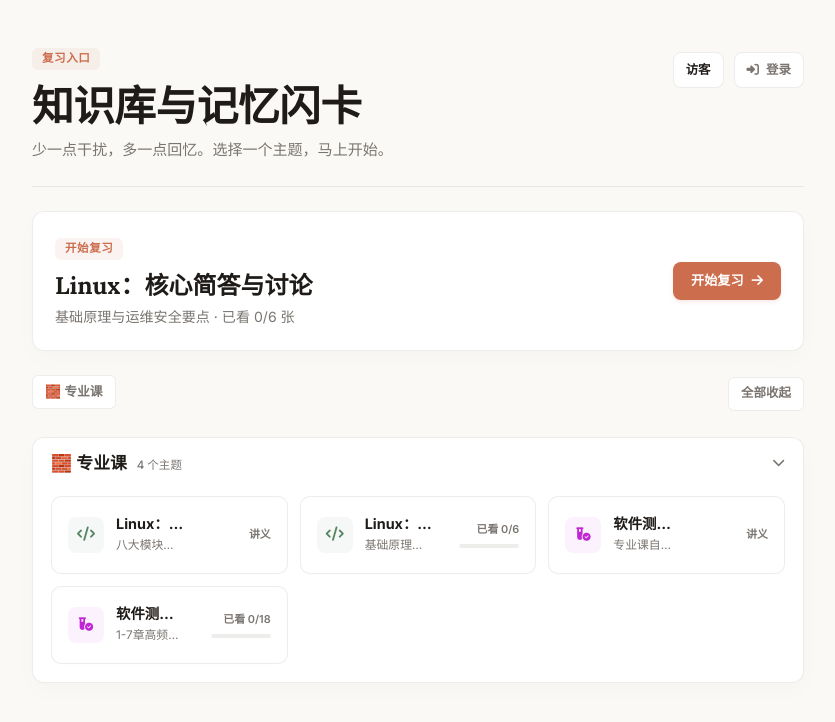
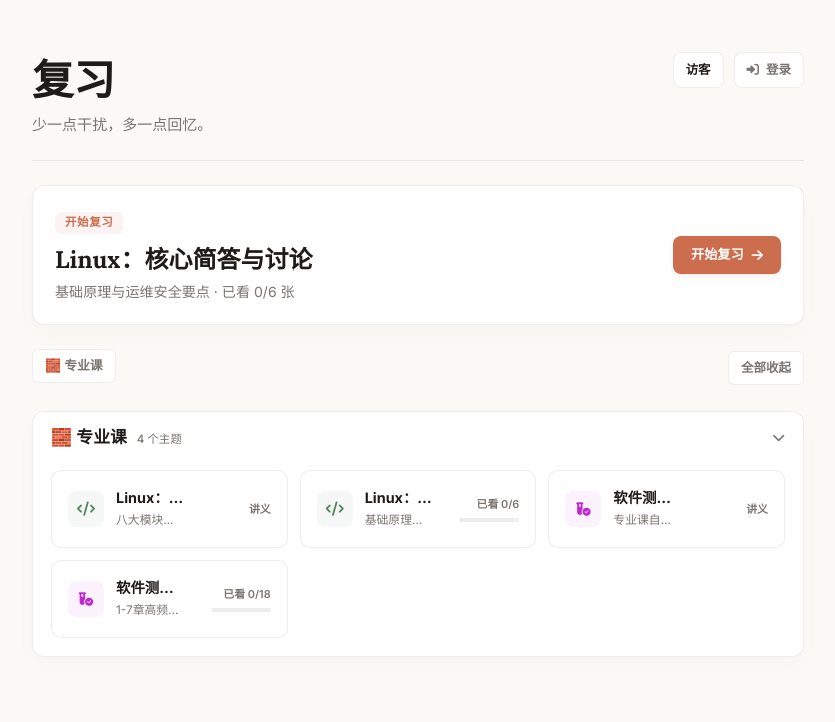
Before and after one commit to zyzcq/math-flashcards, a plain HTML site: page index.html in a window 1280 px wide. Shown: the whole page, without its empty margins (222-1057 px from the left). Drawn offline with nearby package versions, Linux system fonts and the light colour scheme.

Commit message:
style: simplify home title and disable automatic redirects to login page

```diff
--- a/index.html
+++ b/index.html
@@ -3,7 +3,7 @@
 <head>
     <meta charset="UTF-8">
     <meta name="viewport" content="width=device-width, initial-scale=1.0, maximum-scale=1.0, user-scalable=no, viewport-fit=cover">
-    <title>复习网站 - 首页</title>
+    <title>复习</title>
     <script src="https://cdn.tailwindcss.com"></script>
     <link rel="stylesheet" href="https://cdnjs.cloudflare.com/ajax/libs/font-awesome/6.4.0/css/all.min.css">
     <link rel="stylesheet" href="css/common.css">
@@ -12,9 +12,8 @@
 <body class="home-page">
     <header class="home-header">
         <div class="home-title">
-            <p class="home-kicker">复习入口</p>
-            <h1>知识库与记忆闪卡</h1>
-            <p>少一点干扰，多一点回忆。选择一个主题，马上开始。</p>
+            <h1>复习</h1>
+            <p>少一点干扰，多一点回忆。</p>
         </div>
         <div class="home-session">
             <span id="user-display" class="user-chip" aria-live="polite"></span>
--- a/js/index.js
+++ b/js/index.js
@@ -74,7 +74,7 @@ function requireSession() {
 
 function handleLogout() {
     localStorage.removeItem(SESSION_KEY);
-    window.location.href = 'login.html';
+    window.location.reload();
 }
 
 function getTheme(item) {
```
Also changed, not shown: study.html (+1 -1 lines).
